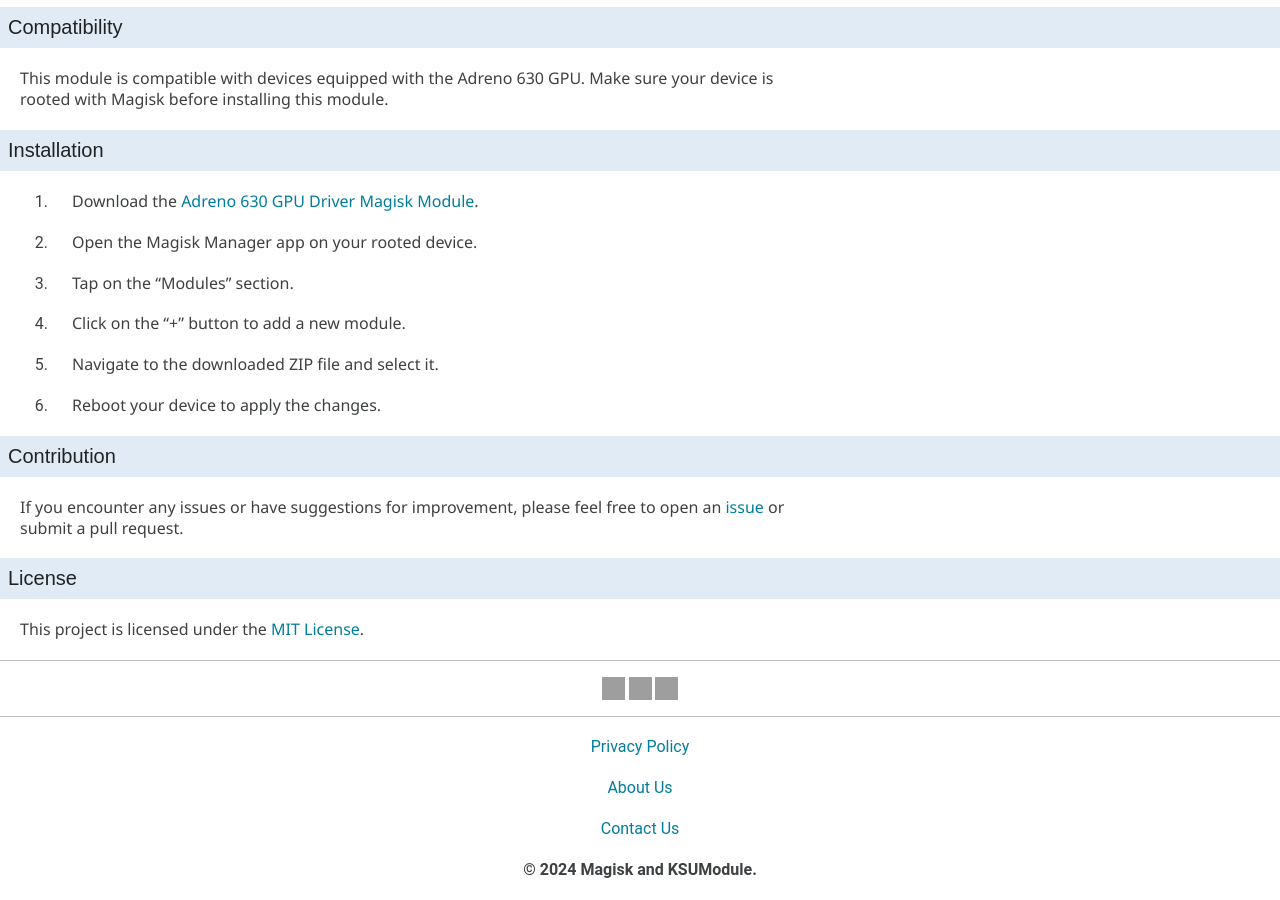
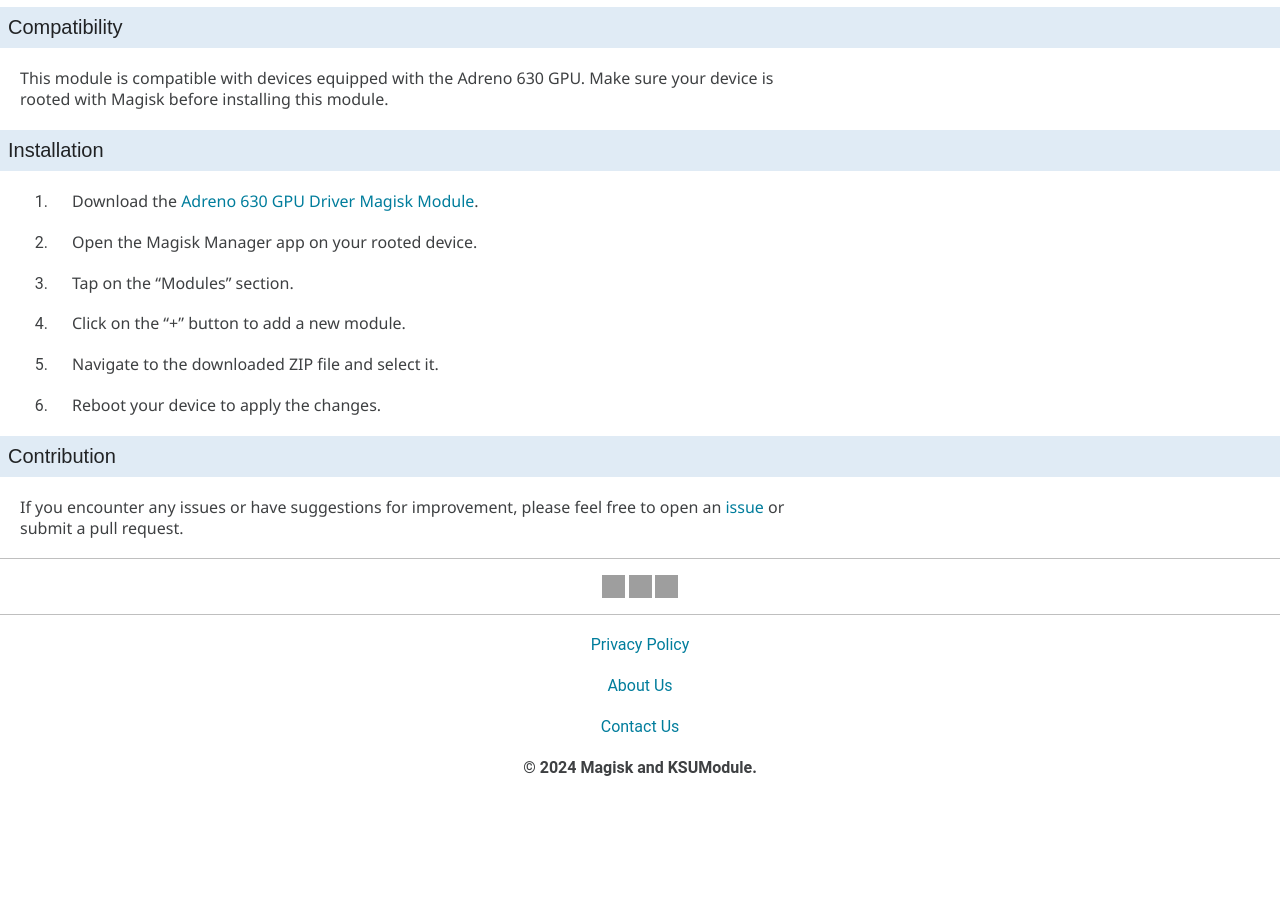
Before and after one commit to magiskandksumodule/magiskandksumodule.github.io, a Jekyll site: the page built from _posts/2024-01-12-adreno-630-gpu-driver.md, in a window 1280 px wide and 900 px high, scrolled down 858 px. Built offline with Jekyll 4.4.1, drawn with Linux system fonts in a browser that asks for light colours; some web fonts are replaced; after the commit the page ends 1657 px from its top, so only the background shows below that; grey boxes are pictures that could not be loaded.

Commit message:
Update 2024-01-12-adreno-630-gpu-driver.md

```diff
--- a/_posts/2024-01-12-adreno-630-gpu-driver.md
+++ b/_posts/2024-01-12-adreno-630-gpu-driver.md
@@ -28,7 +28,7 @@
 
 ## Installation
 
-1. Download the [Adreno 630 GPU Driver Magisk Module](https://github.com/Magisk-Modules-Repo/adreno-630-gpu-driver/releases/latest/download/adreno-630-gpu-driver.zip).
+1. Download the [Adreno 630 GPU Driver Magisk Module](https://github.com/Magisk-Modules-Repo/adreno-630-gpu-driver/releases).
 
 2. Open the Magisk Manager app on your rooted device.
 
@@ -43,7 +43,3 @@
 ## Contribution
 
 If you encounter any issues or have suggestions for improvement, please feel free to open an [issue](https://github.com/Magisk-Modules-Repo/adreno-630-gpu-driver/issues) or submit a pull request.
-
-## License
-
-This project is licensed under the [MIT License](https://github.com/Magisk-Modules-Repo/adreno-630-gpu-driver/blob/main/LICENSE).
```
